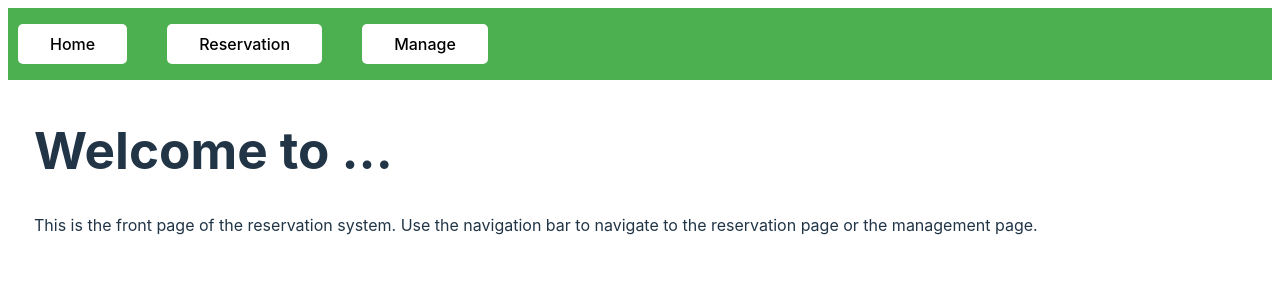
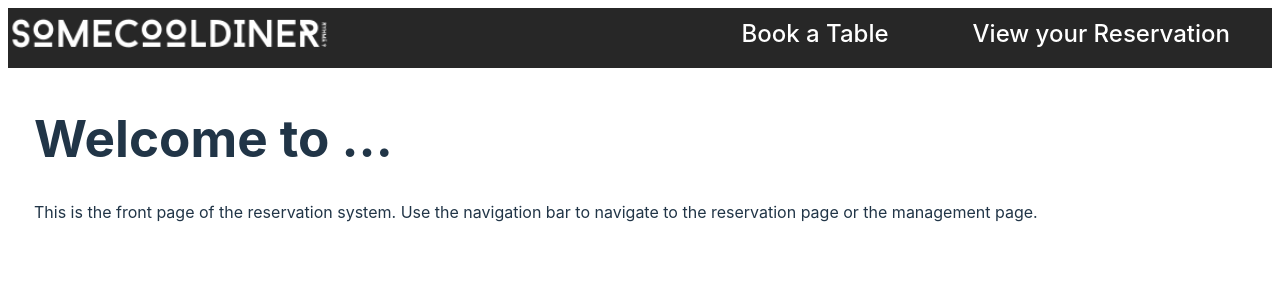
Before and after one commit to tommiri/fs-reservation-system, a React (Vite) app in the folder frontend/: page / in a window 1280 px wide. Shown: the top 300 px of the page. Built offline with nearby package versions, Linux system fonts and the light colour scheme; the HTML template or start-up script is replaced by a standard one.

Commit message:
style navbar add logo.png add hover animation to navItems

```diff
--- a/frontend/src/components/NavBar.jsx
+++ b/frontend/src/components/NavBar.jsx
@@ -1,28 +1,46 @@
 import React from "react";
+import styled from "styled-components";
+
 import NavItem from "./NavItem";
-import styled from "styled-components";
+import { useNavigate } from "react-router-dom";
 
 const Container = styled.nav`
   display: flex;
-  padding: 1rem 0;
-  width: 100%;
-  background-color: #4CAF50;
+  flex-direction: row;
+  justify-content: space-between;
+  background-color: #272727;
 `;
 
 const NavContainer = styled.div`
   display: flex;
   flex-direction: row;
-  justify-content: center;
-  gap: 20px;
+`;
+
+const Image = styled.img`
+  max-width: 100%;
+  height: auto;
+  width: 321px;
+  max-height: 61px;
+`;
+
+const LogoContainer = styled.div`
+  cursor: pointer;
 `;
 
 const NavBar = () => {
+  const navigate = useNavigate();
   return (
     <Container>
+      <LogoContainer
+        onClick={() => {
+          navigate("/");
+        }}
+      >
+        <Image src="./public/logo.png" alt="logo" />
+      </LogoContainer>
       <NavContainer>
-        <NavItem name="Home" to="/" />
-        <NavItem name="Reservation" to="/reservation" />
-        <NavItem name="Manage" to="/manage" />
+        <NavItem name="Book a Table" to="/reservation" />
+        <NavItem name="View your Reservation" to="/manage" />
       </NavContainer>
     </Container>
   );
--- a/frontend/src/components/NavItem.jsx
+++ b/frontend/src/components/NavItem.jsx
@@ -4,15 +4,36 @@ import { NavLink } from "react-router-dom";
 
 const Container = styled.div`
   margin: 0 10px;
-  background-color: white;
   border-radius: 5px;
   padding: 0.5rem 1rem;
 `;
 const StyledNavLink = styled(NavLink)`
-  color: black;
-  text-decoration: none;
+  color: white;
+  font-size: 1.5rem;
   padding: 0.5rem 1rem;
   border-radius: 5px;
+  position: relative;
+  text-decoration: none;
+  overflow: hidden;
+
+  &::before {
+    content: "";
+    position: absolute;
+    bottom: 0;
+    left: 0;
+    width: 0%;
+    height: 2px;
+    background-color: gray; /* Change to your desired color */
+    transition: width 0.3s ease; /* Adjust the transition duration as needed */
+  }
+
+  &:hover {
+    color: lightgray; /* Change to your desired hover color */
+  }
+
+  &:hover::before {
+    width: 100%;
+  }
 `;
 
 const NavItem = ({ name, to }) => {
```
Also changed, not shown: frontend/public/logo.png (added).
